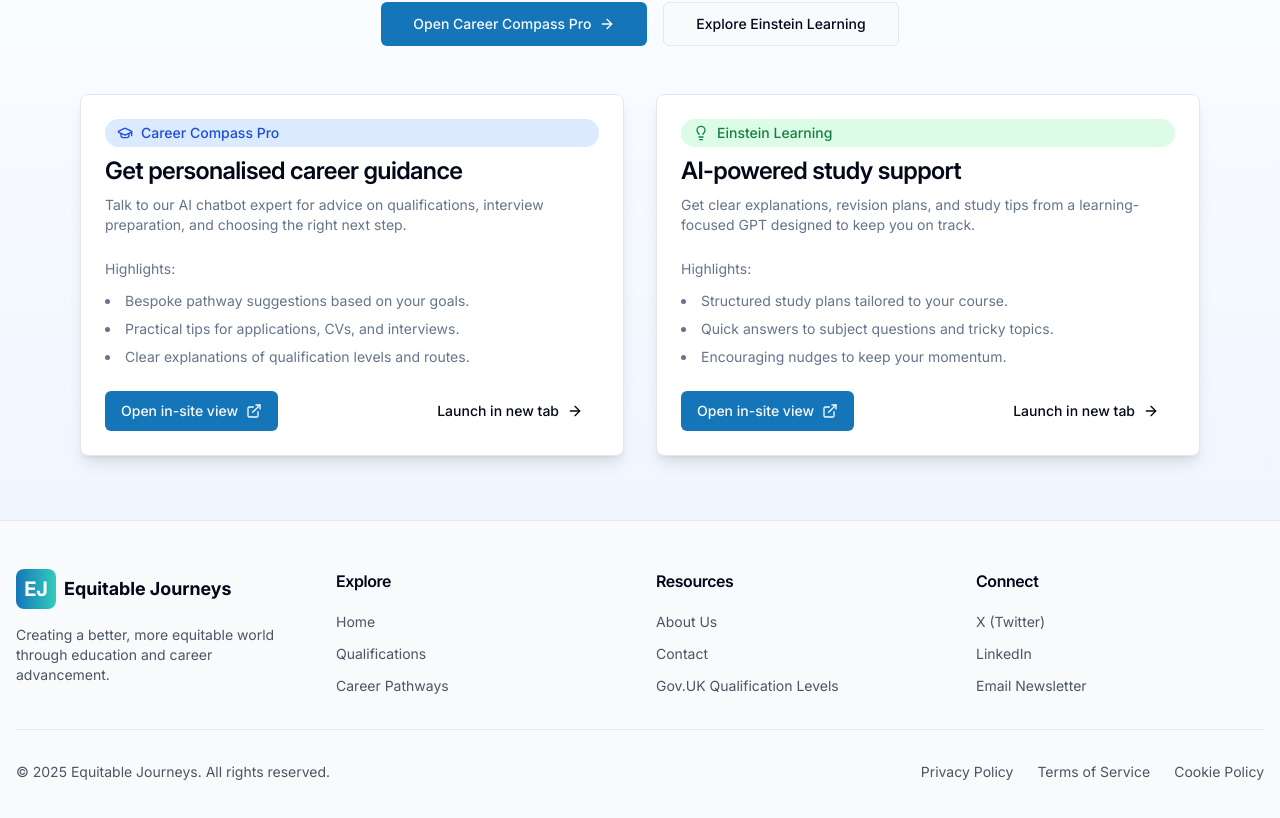
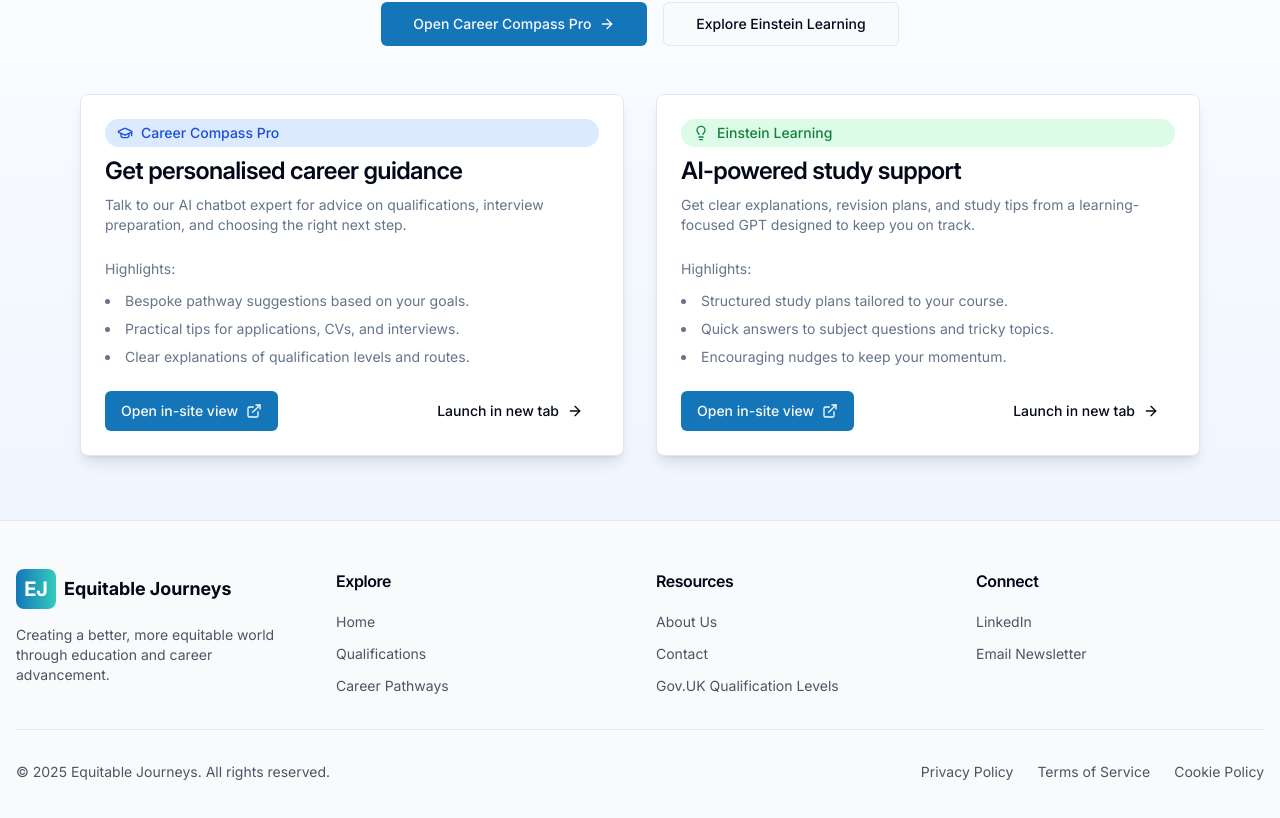
Before and after one commit to Quoralinex/ej-vite-react-app, a React (Vite) app: page /chat in a window 1280 px wide. Shown: the part 326-1144 px from the top of the page. Built offline with nearby package versions, Linux system fonts and the light colour scheme.

Commit message:
Update Footer.tsx

```diff
--- a/src/components/Footer.tsx
+++ b/src/components/Footer.tsx
@@ -69,18 +69,9 @@ const Footer = () => {
             <h3 className="font-semibold text-base mb-4">Connect</h3>
             <ul className="space-y-2">
               <li>
+
                 <a
-                  href="https://x.com"
-                  className="text-gray-600 hover:text-primary text-sm"
-                  target="_blank"
-                  rel="noreferrer"
-                >
-                  X (Twitter)
-                </a>
-              </li>
-              <li>
-                <a
-                  href="https://www.linkedin.com"
+                  href="https://www.linkedin.com/in/q1x/"
                   className="text-gray-600 hover:text-primary text-sm"
                   target="_blank"
                   rel="noreferrer"
@@ -90,7 +81,7 @@ const Footer = () => {
               </li>
               <li>
                 <a
-                  href="mailto:hello@equitablejourneys.com"
+                  href="mailto:hello@equitable-journeys@quoralinex.com"
                   className="text-gray-600 hover:text-primary text-sm"
                 >
                   Email Newsletter
```
